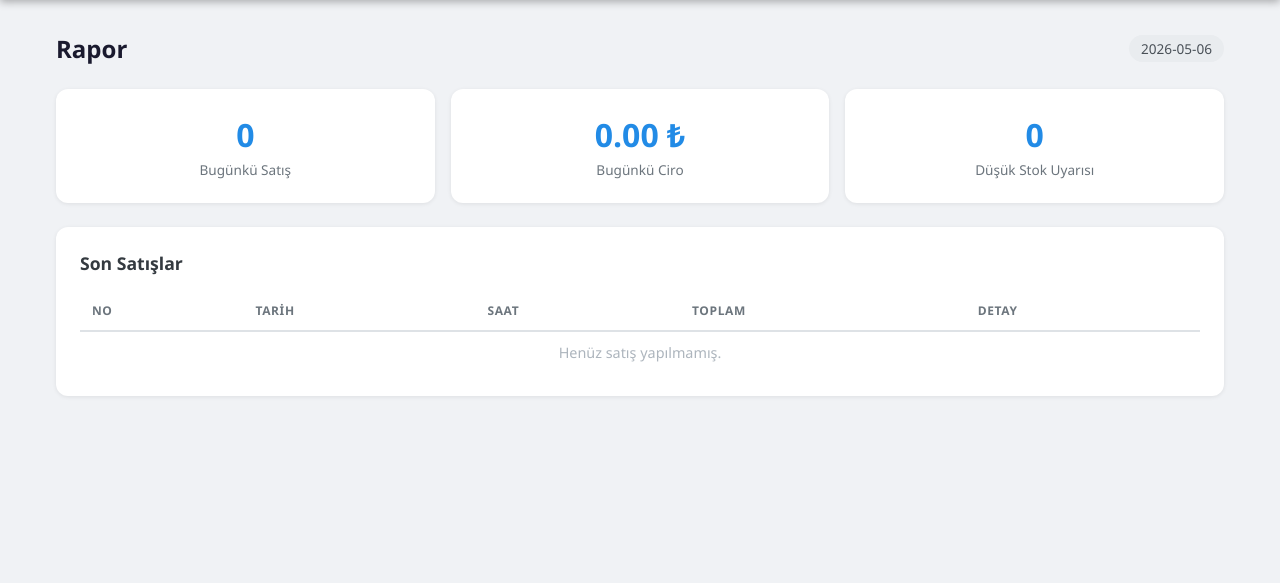
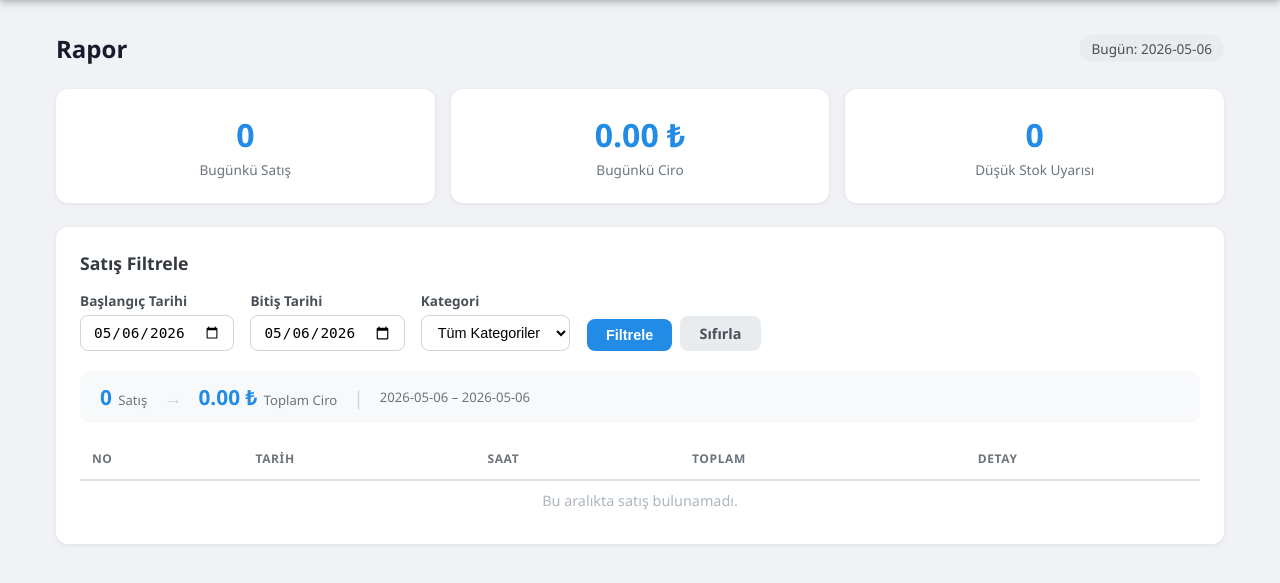
Before and after one commit to devrankacan/bakkal, a Flask app: page /rapor in a window 1280 px wide. Shown: the part 56-639 px from the top of the page. Run offline with Flask 3, Linux system fonts and the light colour scheme; the visitor is signed in with stand-in values (Sample User, id 1); data that the repository does not hold is empty.

Commit message:
Ürün/stok arama ve rapor filtreleme eklendi
- Ürünler ve Stok sayfalarına anlık arama (ad veya barkod)
- Stok sayfasına durum filtresi (Tümü/Tükendi/Az/Yeterli)
- Rapor sayfasına tarih aralığı ve kategori filtresi
- Filtre sonuç özeti (satış adedi ve toplam ciro)

https://claude.ai/code/session_01DqgFssZeF2Ms4vZ9MgJPHy

```diff
--- a/app.py
+++ b/app.py
@@ -290,13 +290,42 @@ def rapor():
     db = get_db()
     bugun = date.today().isoformat()
 
+    bas_tarih = request.args.get("bas", bugun)
+    bitis_tarih = request.args.get("bitis", bugun)
+    kategori_filtre = request.args.get("kategori", "")
+
     gunluk = db.execute(
         "SELECT COUNT(*) as adet, COALESCE(SUM(toplam),0) as toplam FROM satislar WHERE tarih = ?",
         (bugun,),
     ).fetchone()
 
-    son_satislar = db.execute(
-        "SELECT * FROM satislar ORDER BY id DESC LIMIT 20"
+    filtre_query = """
+        SELECT s.id, s.tarih, s.toplam, s.olusturma
+        FROM satislar s
+        WHERE s.tarih BETWEEN ? AND ?
+    """
+    params = [bas_tarih, bitis_tarih]
+
+    if kategori_filtre:
+        filtre_query += """
+            AND EXISTS (
+                SELECT 1 FROM satis_kalemleri sk
+                JOIN urunler u ON u.id = sk.urun_id
+                WHERE sk.satis_id = s.id AND u.kategori = ?
+            )
+        """
+        params.append(kategori_filtre)
+
+    filtre_query += " ORDER BY s.id DESC LIMIT 100"
+    filtreli_satislar = db.execute(filtre_query, params).fetchall()
+
+    filtre_ozet = db.execute(
+        "SELECT COUNT(*) as adet, COALESCE(SUM(toplam),0) as toplam FROM satislar WHERE tarih BETWEEN ? AND ?",
+        (bas_tarih, bitis_tarih),
+    ).fetchone()
+
+    kategoriler = db.execute(
+        "SELECT DISTINCT kategori FROM urunler WHERE kategori != '' ORDER BY kategori"
     ).fetchall()
 
     dusuk_stok = db.execute(
@@ -307,9 +336,14 @@ def rapor():
     return render_template(
         "rapor.html",
         gunluk=gunluk,
-        son_satislar=son_satislar,
+        filtreli_satislar=filtreli_satislar,
+        filtre_ozet=filtre_ozet,
         dusuk_stok=dusuk_stok,
         bugun=bugun,
+        bas_tarih=bas_tarih,
+        bitis_tarih=bitis_tarih,
+        kategori_filtre=kategori_filtre,
+        kategoriler=kategoriler,
     )
 
 
--- a/static/style.css
+++ b/static/style.css
@@ -333,6 +333,71 @@ code { background: #f1f3f5; padding: 2px 6px; border-radius: 4px; font-size: 0.8
   color: white !important;
 }
 
+/* ARAMA BAR */
+.arama-bar {
+  display: flex;
+  align-items: center;
+  gap: 1rem;
+  margin-bottom: 1rem;
+  flex-wrap: wrap;
+}
+.arama-bar input[type="text"] {
+  flex: 1;
+  min-width: 200px;
+  padding: 0.55rem 1rem;
+  border: 1.5px solid #ced4da;
+  border-radius: 8px;
+  font-size: 0.95rem;
+  outline: none;
+  transition: border-color 0.2s;
+}
+.arama-bar input[type="text"]:focus { border-color: #228be6; }
+.sonuc-sayisi { font-size: 0.82rem; color: #6c757d; white-space: nowrap; }
+.filtre-select {
+  padding: 0.5rem 0.75rem;
+  border: 1.5px solid #ced4da;
+  border-radius: 8px;
+  font-size: 0.9rem;
+  outline: none;
+  background: white;
+  cursor: pointer;
+}
+.filtre-select:focus { border-color: #228be6; }
+
+/* RAPOR FİLTRE */
+.filtre-form { margin-bottom: 1.25rem; }
+.filtre-satirlar {
+  display: flex;
+  gap: 1rem;
+  align-items: flex-end;
+  flex-wrap: wrap;
+}
+.filtre-satirlar .form-group { margin-bottom: 0; min-width: 150px; }
+.filtre-satirlar input[type="date"] {
+  width: 100%;
+  padding: 0.5rem 0.75rem;
+  border: 1.5px solid #ced4da;
+  border-radius: 8px;
+  font-size: 0.9rem;
+  outline: none;
+}
+.filtre-satirlar input[type="date"]:focus { border-color: #228be6; }
+.filtre-butonlar { display: flex; gap: 0.5rem; align-items: flex-end; padding-bottom: 0; }
+.filtre-ozet {
+  display: flex;
+  align-items: center;
+  gap: 1rem;
+  background: #f8f9fa;
+  border-radius: 10px;
+  padding: 0.75rem 1.25rem;
+  margin-bottom: 1rem;
+  flex-wrap: wrap;
+}
+.ozet-kutu { display: flex; align-items: baseline; gap: 0.4rem; }
+.ozet-sayi { font-size: 1.3rem; font-weight: 700; color: #228be6; }
+.ozet-etiket { font-size: 0.82rem; color: #6c757d; }
+.ozet-ayrac { color: #ced4da; font-size: 1.2rem; }
+
 .tarih-badge {
   background: #e9ecef;
   padding: 4px 12px;
--- a/templates/rapor.html
+++ b/templates/rapor.html
@@ -2,9 +2,10 @@
 {% block content %}
 <div class="sayfa-baslik">
   <h1>Rapor</h1>
-  <span class="tarih-badge">{{ bugun }}</span>
+  <span class="tarih-badge">Bugün: {{ bugun }}</span>
 </div>
 
+<!-- Bugünkü özet -->
 <div class="istatistik-kartlar">
   <div class="istat-kart">
     <div class="istat-sayi">{{ gunluk.adet }}</div>
@@ -20,6 +21,71 @@
   </div>
 </div>
 
+<!-- Filtreleme -->
+<div class="card">
+  <h2>Satış Filtrele</h2>
+  <form method="GET" action="/rapor" class="filtre-form">
+    <div class="filtre-satirlar">
+      <div class="form-group">
+        <label>Başlangıç Tarihi</label>
+        <input type="date" name="bas" value="{{ bas_tarih }}" />
+      </div>
+      <div class="form-group">
+        <label>Bitiş Tarihi</label>
+        <input type="date" name="bitis" value="{{ bitis_tarih }}" />
+      </div>
+      <div class="form-group">
+        <label>Kategori</label>
+        <select name="kategori" class="filtre-select">
+          <option value="">Tüm Kategoriler</option>
+          {% for k in kategoriler %}
+          <option value="{{ k.kategori }}" {{ 'selected' if k.kategori == kategori_filtre }}>{{ k.kategori }}</option>
+          {% endfor %}
+        </select>
+      </div>
+      <div class="filtre-butonlar">
+        <button type="submit" class="btn btn-birincil">Filtrele</button>
+        <a href="/rapor" class="btn btn-ikincil">Sıfırla</a>
+      </div>
+    </div>
+  </form>
+
+  <!-- Filtre özeti -->
+  <div class="filtre-ozet">
+    <div class="ozet-kutu">
+      <span class="ozet-sayi">{{ filtre_ozet.adet }}</span>
+      <span class="ozet-etiket">Satış</span>
+    </div>
+    <div class="ozet-ayrac">→</div>
+    <div class="ozet-kutu">
+      <span class="ozet-sayi">{{ "%.2f"|format(filtre_ozet.toplam) }} ₺</span>
+      <span class="ozet-etiket">Toplam Ciro</span>
+    </div>
+    <div class="ozet-ayrac">|</div>
+    <span class="ozet-etiket">{{ bas_tarih }} – {{ bitis_tarih }}</span>
+  </div>
+
+  <table class="tablo">
+    <thead>
+      <tr><th>No</th><th>Tarih</th><th>Saat</th><th>Toplam</th><th>Detay</th></tr>
+    </thead>
+    <tbody>
+      {% for s in filtreli_satislar %}
+      <tr>
+        <td>#{{ s.id }}</td>
+        <td>{{ s.tarih }}</td>
+        <td>{{ s.olusturma.split(' ')[1] if ' ' in s.olusturma else s.olusturma }}</td>
+        <td>{{ "%.2f"|format(s.toplam) }} ₺</td>
+        <td><a href="/rapor/satis/{{ s.id }}" class="btn btn-kucuk btn-ikincil">Görüntüle</a></td>
+      </tr>
+      {% else %}
+      <tr><td colspan="5" class="bos-mesaj">Bu aralıkta satış bulunamadı.</td></tr>
+      {% endfor %}
+    </tbody>
+  </table>
+</div>
+
+<!-- Düşük stok -->
 {% if dusuk_stok %}
 <div class="card">
   <h2>⚠️ Düşük Stok Uyarısı</h2>
@@ -40,26 +106,4 @@
   </table>
 </div>
 {% endif %}
-
-<div class="card">
-  <h2>Son Satışlar</h2>
-  <table class="tablo">
-    <thead>
-      <tr><th>No</th><th>Tarih</th><th>Saat</th><th>Toplam</th><th>Detay</th></tr>
-    </thead>
-    <tbody>
-      {% for s in son_satislar %}
-      <tr>
-        <td>#{{ s.id }}</td>
-        <td>{{ s.tarih }}</td>
-        <td>{{ s.olusturma.split(' ')[1] if ' ' in s.olusturma else s.olusturma }}</td>
-        <td>{{ "%.2f"|format(s.toplam) }} ₺</td>
-        <td><a href="/rapor/satis/{{ s.id }}" class="btn btn-kucuk btn-ikincil">Görüntüle</a></td>
-      </tr>
-      {% else %}
-      <tr><td colspan="5" class="bos-mesaj">Henüz satış yapılmamış.</td></tr>
-      {% endfor %}
-    </tbody>
-  </table>
-</div>
 {% endblock %}
```
Also changed, not shown: templates/stok.html (+38 -2 lines), templates/urunler.html (+23 -1 lines).
